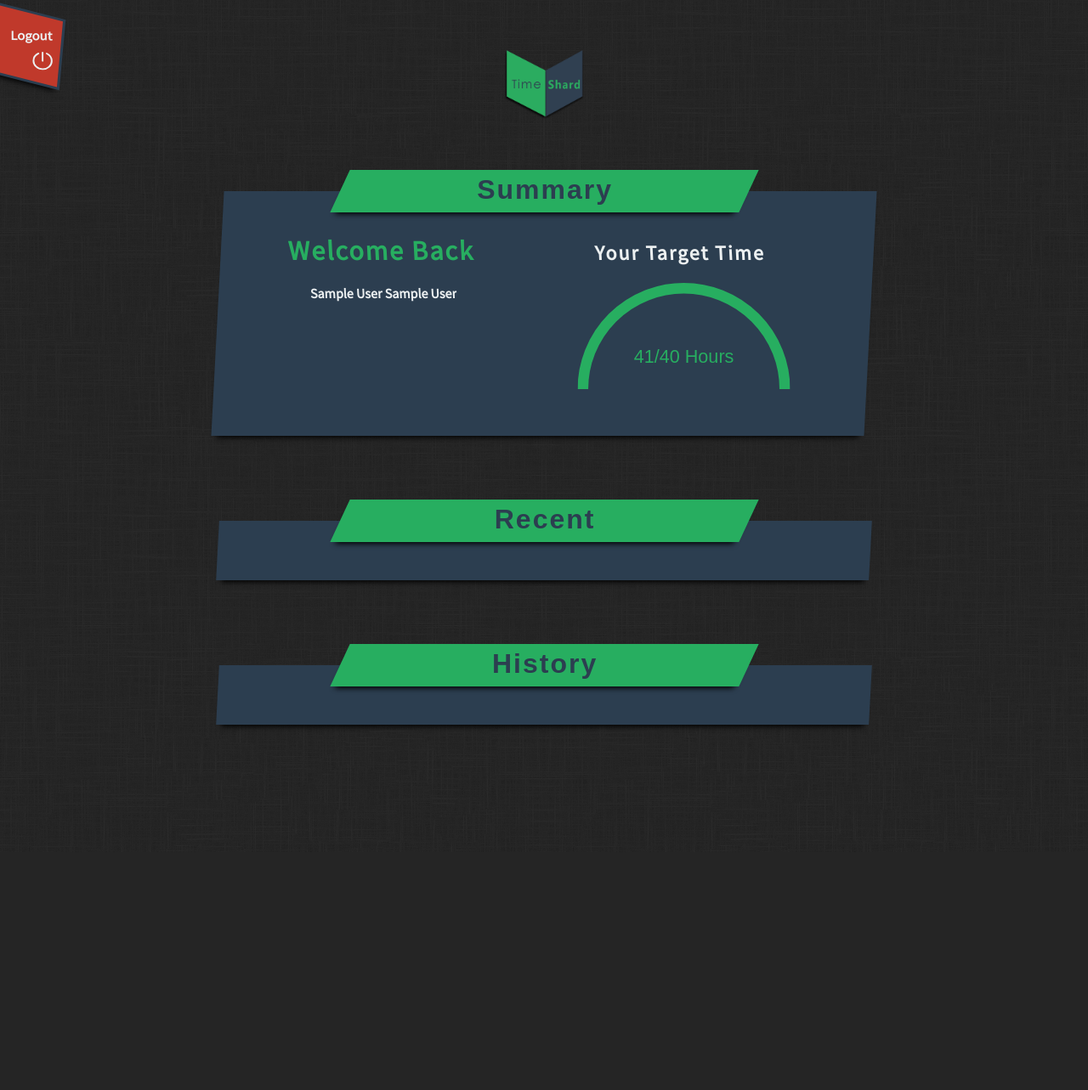
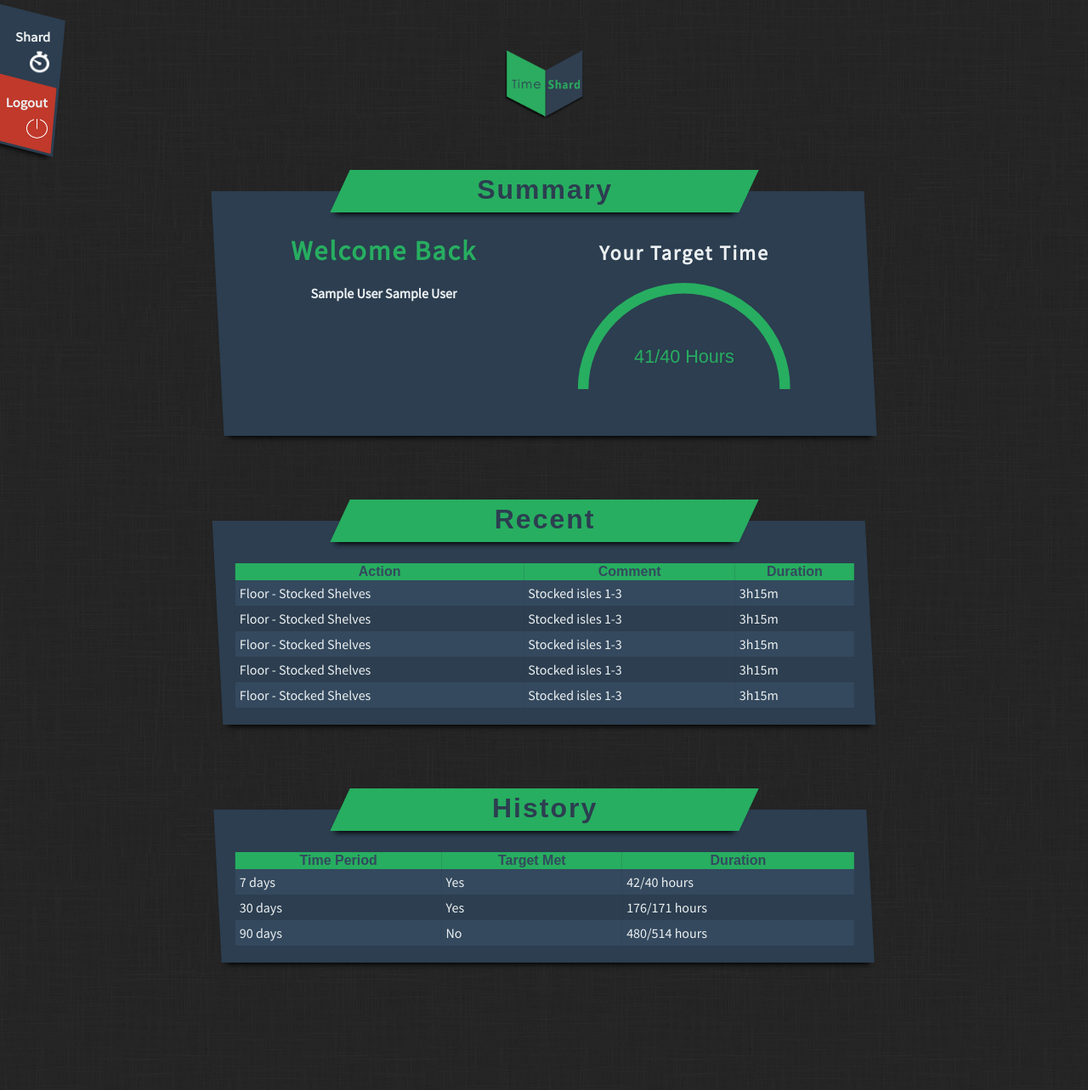
Before and after one commit to Class41/Timeshard, a PHP site: page /pages/employee/home.php in a window 1280 px wide. Shown: the whole page at 85% size. Before the commit the page ends 858 px from the top, so only its background shows below. Run offline with PHP 8.4, Linux system fonts and the light colour scheme; the visitor is signed in with stand-in values (Sample User, id 1).

Commit message:
updated CSS, added new menu features, added tables.

```diff
--- a/pages/employee/home.php
+++ b/pages/employee/home.php
@@ -21,17 +21,23 @@ if($_SESSION["type"] != "employee" && $_SESSION["type"] != "hybrid")
 
 <body>
     <div id="nav">
-        <div class="navitem bgitemred" onclick="Logout(); window.location.assign('../../index.php');">
-            <p class="navitemcontenttext">Logout</p>
-            <img class="navitemcontenticon" src="../../img/logoff.svg" />
+        <div class="navitem bgitemneutral" onclick="window.location.assign('./timeshard.php');">
+            <p class="navitemcontenttext">Shard</p>
+            <img class="navitemcontenticon" src="../../img/myshard.png" />
         </div>
+
         <?php if($_SESSION["type"] == "hybrid") {?>
 
         <div class="navitem bgitemgreen" onclick="window.location.assign('../shared/menu.php');">
             <p class="navitemcontenttext">Menu</p>
-            <img class="navitemcontenticon" src="../../img/return.svg" />
+            <img class="navitemcontenticon" src="../../img/return.png" />
         </div>
         <?php }?>
+
+        <div class="navitem bgitemred" onclick="Logout(); window.location.assign('../../index.php');">
+            <p class="navitemcontenttext">Logout</p>
+            <img class="navitemcontenticon" src="../../img/logoff.png" />
+        </div>
     </div>
 
     <div>
@@ -61,18 +67,73 @@ if($_SESSION["type"] != "employee" && $_SESSION["type"] != "hybrid")
 
         <div class="flag flaggreen containerheaderflag flaglarge">
             <h1 class="textneutral">Recent</h1>
-
         </div>
         <div class="container containerlarge">
+            <div>
+                    <table>
+                        <tr>
+                            <th>Action</th>
+                            <th>Comment</th>
+                            <th>Duration</th>
+                        </tr>
+                        <tr>
+                            <td>Floor - Stocked Shelves</td>
+                            <td>Stocked isles 1-3</td>
+                            <td>3h15m</td>
+                       </tr>
+                        <tr>
+                            <td>Floor - Stocked Shelves</td>
+                            <td>Stocked isles 1-3</td>
+                            <td>3h15m</td>
+                         </tr>
+                         <tr>
+                            <td>Floor - Stocked Shelves</td>
+                            <td>Stocked isles 1-3</td>
+                            <td>3h15m</td>
+                         </tr>
+                         <tr>
+                            <td>Floor - Stocked Shelves</td>
+                            <td>Stocked isles 1-3</td>
+                            <td>3h15m</td>
+                         </tr>
+                         <tr>
+                            <td>Floor - Stocked Shelves</td>
+                            <td>Stocked isles 1-3</td>
+                            <td>3h15m</td>
+                         </tr>
 
+                    </table>
+                </div>
         </div>
 
         <div class="flag flaggreen containerheaderflag flaglarge">
             <h1 class="textneutral">History</h1>
         </div>
-
         <div class="container containerlarge">
-
+                <div>
+                    <table>
+                        <tr>
+                            <th>Time Period</th>
+                            <th>Target Met</th>
+                            <th>Duration</th>
+                        </tr>
+                        <tr>
+                            <td>7 days</td>
+                            <td>Yes</td>
+                            <td>42/40 hours</td>
+                       </tr>
+                       <tr>
+                            <td>30 days</td>
+                            <td>Yes</td>
+                            <td>176/171 hours</td>
+                       </tr>
+                       <tr>
+                            <td>90 days</td>
+                            <td>No</td>
+                            <td>480/514 hours</td>
+                       </tr>
+                    </table>
+                </div>
         </div>
     </div>
 </body>
--- a/pages/shared/menu.php
+++ b/pages/shared/menu.php
@@ -29,7 +29,7 @@
     <div id="nav">
         <div class="navitem bgitemred" onclick="Logout(); window.location.assign('../../index.php');">
             <p class="navitemcontenttext">Logout</p>
-            <img class="navitemcontenticon" src="../../img/logoff.svg"/>
+            <img class="navitemcontenticon" src="../../img/logoff.png"/>
         </div>
     </div>
     <div>
--- a/scripts/login.php
+++ b/scripts/login.php
@@ -11,7 +11,9 @@
 
     $sql = "CREATE DATABASE IF NOT EXISTS timeshard;";
     $db->query($sql);
-    echo mysqli_error($db);
+
+    $sql = "CREATE DATABASE IF NOT EXISTS timeshard_timetables;";
+    $db->query($sql);
 
     $sql = "CREATE TABLE IF NOT EXISTS `timeshard`.`user` (
         `id` INT NOT NULL AUTO_INCREMENT ,
--- a/styles/general.css
+++ b/styles/general.css
@@ -209,11 +209,11 @@ input {
 }
 
 .container {
-	transform: skew(-3deg);
+	transform: skew(3deg);
 }
 
-.container div {
-	transform: skew(3deg);
+.container div:not(.subcontainer) {
+	transform: skew(-3deg);
 }
 
 .containerheaderflag {
@@ -260,7 +260,7 @@ input {
 	background-color: #2c3e50;
 	transform: skew(10deg) rotate(15deg);
 	height: fit-content;
-	margin-left: -18px;
+	margin-left: -20px;
 	padding: 3px 3px 3px 10px;
 	box-shadow: 0 8px 6px -6px black;
 	position: absolute;
@@ -296,11 +296,19 @@ input {
 .navitemcontenticon {
 	transform: skew(-10deg) rotate(-15deg);
 	fill: white;
-	width: 28px;
-	height: 28px;
+	width: 26px;
+	height: 26px;
 	position: relative;
 	right: 5px;
 	top: 35px;
+}
+
+.bgitemneutral {
+	background-color: #2c3e50;
+}
+
+.bgitemneutral:hover {
+	background-color: #34495e;
 }
 
 .bgitemgreen {
@@ -338,11 +346,45 @@ input {
 	height: 100px;
 	margin: auto;
 	user-select: none;
-	transform: skew(-3deg);
+	transform: skew(0deg);
+}
+
+table{
+	width: 100%;
+	font-family: 'Muli', sans-serif;
+	border-collapse: collapse;
+}
+
+tr:nth-child(even) {
+	background-color: #34495e;
+}
+
+tr:nth-child(odd) {
+	background-color: #2c3e50;
+}
+
+tr:hover {
+	transition: .3s;
+	box-shadow: inset 0 0 0 2px #27ae60;
+}
+
+td {
+	color: #ecf0f1;
+	font-family: 'Source Sans Pro', sans-serif;
+	padding: 5px;
+}
+
+th {
+	color:#34495e;
+	background-color: #27ae60;
+
 }
 
 @media only screen and (max-width: 1024px)
 {
+	tr:hover {
+		transform: scale(1.25);
+	}
 
 	#pagecontent {
 		margin: 75px 65px 100px 25px;
```
Also changed, not shown: pages/employer/home.php (+11 -5 lines), scripts/registersubmit.php (+39 -0 lines), img/logoff.png (added), img/logoff.svg (deleted), img/myshard.png (added), img/return.png (added), img/return.svg (deleted).
